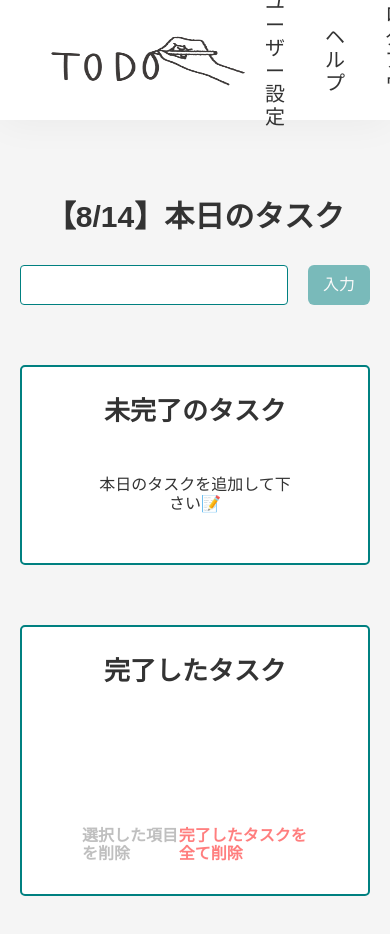
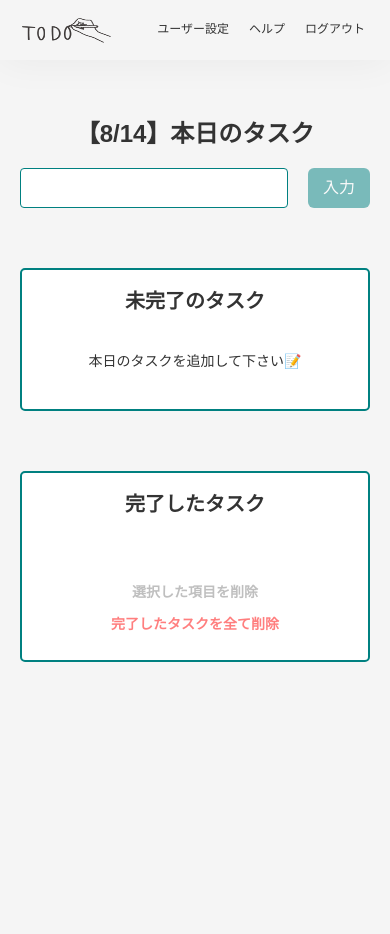
Before and after one commit to wadeen/original-react-todo, a React (Create React App) app: page /todo in a window 390 px wide. Shown: the top 934 px of the page. After the commit the page ends 844 px from the top, so only its background shows below. Built offline with nearby package versions, Linux system fonts and the light colour scheme.

Commit message:
update: All pages are responsive!

```diff
--- a/src/components/atoms/button/ChangeButton.tsx
+++ b/src/components/atoms/button/ChangeButton.tsx
@@ -17,4 +17,8 @@ const button = css`
   border-radius: 4px;
   padding: 5px 10px;
   color: #ffff;
+   @media screen and (max-width: 767px) {
+    padding: 3px 8px;
+    font-size: 1.4rem;
+  }
 `;
--- a/src/components/atoms/button/PrimaryButton.tsx
+++ b/src/components/atoms/button/PrimaryButton.tsx
@@ -31,6 +31,13 @@ const button = css`
   line-height: 50px;
   border-radius: 10px;
   transition: 0.3s ease;
+  @media screen and (max-width: 767px) {
+    font-size: 1.6rem;
+    width: 160px;
+    height: 40px;
+    line-height: 40px;
+    margin: 40px auto 0;
+  }
   :hover {
     opacity: 0.8;
   }
--- a/src/components/molecules/Login/LoginInputForm.tsx
+++ b/src/components/molecules/Login/LoginInputForm.tsx
@@ -13,7 +13,7 @@ type Props = {
 export const LoginInputForm: FC<Props> = memo(
   ({ type, title, readOnly, onChange, value }) => {
     return (
-      <div css={wrapper}>
+      <dl css={wrapper}>
         <dt>{title}</dt>
         <dd>
           <input
@@ -23,7 +23,7 @@ export const LoginInputForm: FC<Props> = memo(
             value={value}
           />
         </dd>
-      </div>
+      </dl>
     )
   }
 )
@@ -32,15 +32,29 @@ const wrapper = css`
   display: flex;
   align-items: center;
   justify-content: center;
+  @media screen and (max-width: 767px) {
+    flex-direction: column;
+    align-items: flex-start;
+  }
   &:not(:last-child) {
     margin-bottom: 40px;
+    @media screen and (max-width: 767px) {
+      margin-bottom: 20px;
+    }
   }
   dt {
     font-size: 2rem;
     width: 120px;
+    @media screen and (max-width: 767px) {
+      font-size: 1.6rem;
+      margin-bottom: 10px;
+    }
   }
   dd {
     font-size: 2rem;
+    @media screen and (max-width: 767px) {
+      font-size: 1.6rem;
+    }
     input {
       border: 1px solid #333;
       border-radius: 4px;
@@ -48,6 +62,9 @@ const wrapper = css`
       height: 35px;
       line-height: 35px;
       padding: 6px;
+      @media screen and (max-width: 767px) {
+        width: 280px;
+      }
     }
   }
 `
--- a/src/components/organisms/Header.tsx
+++ b/src/components/organisms/Header.tsx
@@ -10,7 +10,7 @@ export const Header = () => {
   const [loginState, setLoginState] = useRecoilState(userState)
 
   const onClickLogout = () => {
-    setLoginState({ isLogin: false, loginUser: "" })
+    setLoginState({ isLogin: false, loginUser: '' })
   }
 
   return (
@@ -53,6 +53,13 @@ const header = css`
   height: 120px;
   background-color: #fff;
   box-shadow: 0 1px 40px 0 rgba(0, 0, 0, 0.05);
+  @media screen and (max-width: 767px) {
+    position: fixed;
+    top: 0;
+    height: 60px;
+    z-index: 10;
+    background-color: whitesmoke;
+  }
 `
 
 const headerContainer = css`
@@ -63,6 +70,9 @@ const headerContainer = css`
   margin: 0 auto;
   height: 100%;
   padding: 0 25px;
+  @media screen and (max-width: 767px) {
+    padding: 0 10px;
+  }
 `
 
 const headerLeft = css`
@@ -71,6 +81,10 @@ const headerLeft = css`
   h1 {
     width: 240px;
     height: 120px;
+    @media screen and (max-width: 767px) {
+      width: 110px;
+      height: 60px;
+    }
     img {
       width: 100%;
       height: 100%;
@@ -84,9 +98,17 @@ const headerRight = css`
     display: flex;
     align-items: center;
     column-gap: 40px;
+    margin-right: 20px;
+    @media screen and (max-width: 767px) {
+      margin-right: 15px;
+      column-gap: 20px;
+    }
     li {
       font-size: 2rem;
       transition: opacity 0.3s ease;
+      @media screen and (max-width: 767px) {
+        font-size: 1.2rem;
+      }
       &:hover {
         opacity: 0.8;
       }
--- a/src/components/organisms/Login/LoginForm.tsx
+++ b/src/components/organisms/Login/LoginForm.tsx
@@ -1,6 +1,6 @@
 /** @jsxImportSource @emotion/react */
 import { css } from '@emotion/react'
-import { useState } from 'react'
+import { useState, useEffect } from 'react'
 import { PrimaryButton } from '../../atoms/button/PrimaryButton'
 import { LoginInputForm } from '../../molecules/Login/LoginInputForm'
 
@@ -26,7 +26,7 @@ export const LoginForm = () => {
   return (
     <div css={wrapper}>
       <h2>ログイン</h2>
-      <dl>
+      <div>
         <LoginInputForm
           type={'text'}
           title={'ログインID'}
@@ -56,7 +56,7 @@ export const LoginForm = () => {
           disabled={inputText === ''}
           onClick={onClickLogin}
         />
-      </dl>
+      </div>
       <ToastContainer />
     </div>
   )
@@ -71,11 +71,19 @@ const wrapper = css`
   position: relative;
   background-color: #fff;
   box-shadow: 2px 1px 10px rgba(0, 0, 0, 0.1);
+  @media screen and (max-width: 767px) {
+    margin: 60px 20px;
+    width: calc(100% - 40px);
+  }
   h2 {
     font-size: 3rem;
     font-weight: 700;
     margin-bottom: 40px;
     text-align: center;
+    @media screen and (max-width: 767px) {
+      font-size: 2.4rem;
+      margin-bottom: 20px;
+    }
   }
 `
 
@@ -88,8 +96,17 @@ const hint = css`
   padding-right: 30px;
   font-weight: 700;
   outline: none;
+  @media screen and (max-width: 767px) {
+    font-size: 1.2rem;
+    top: calc(50% + 35px);
+    right: 10px;
+  }
 `
 
 const hintText = css`
   font-size: 1.4rem;
+  @media screen and (max-width: 767px) {
+    width: 150px;
+    font-size: 1rem;
+  }
 `
--- a/src/components/organisms/Todo/CompleteTask.tsx
+++ b/src/components/organisms/Todo/CompleteTask.tsx
@@ -69,20 +69,34 @@ const completeTask = css`
   margin-bottom: 80px;
   position: relative;
   background-color: #fff;
+  @media screen and (max-width: 767px) {
+    padding: 20px 40px 40px;
+    margin-bottom: 60px;
+  }
   h3 {
     font-size: 2.6rem;
     font-weight: 700;
     list-style: 0.05;
     text-align: center;
     margin-bottom: 30px;
+    @media screen and (max-width: 767px) {
+      font-size: 2rem;
+      margin-bottom: 20px;
+    }
   }
   ul {
     min-height: 80px;
+    @media screen and (max-width: 767px) {
+      min-height: 20px;
+    }
     li {
       font-size: 1.8rem;
       font-weight: 500;
       display: flex;
       align-items: center;
+      @media screen and (max-width: 767px) {
+        font-size: 1.6rem;
+      }
       &:not(:last-child) {
         margin-bottom: 15px;
       }
@@ -108,10 +122,19 @@ const remove = css`
   justify-content: space-between;
   position: relative;
   bottom: -30px;
+  @media screen and (max-width: 767px) {
+    display: block;
+    line-height: 2;
+    text-align: center;
+    bottom: -20px;
+  }
   button {
     color: gray;
     font-size: 1.6rem;
     font-weight: 700;
+    @media screen and (max-width: 767px) {
+      font-size: 1.4rem;
+    }
     &:last-child {
       color: red;
     }
--- a/src/components/organisms/Todo/InCompleteTask.tsx
+++ b/src/components/organisms/Todo/InCompleteTask.tsx
@@ -59,12 +59,19 @@ const incompleteTask = css`
   border-radius: 5px;
   position: relative;
   background-color: #fff;
+  @media screen and (max-width: 767px) {
+    padding: 20px 40px 40px;
+  }
   h3 {
     font-size: 2.6rem;
     font-weight: 700;
     list-style: 0.05;
     text-align: center;
     margin-bottom: 30px;
+    @media screen and (max-width: 767px) {
+      font-size: 2rem;
+      margin-bottom: 20px;
+    }
   }
   ul {
     min-height: 80px;
@@ -73,6 +80,9 @@ const incompleteTask = css`
       font-weight: 500;
       display: flex;
       align-items: center;
+      @media screen and (max-width: 767px) {
+        font-size: 1.6rem;
+      }
       &:not(:last-child) {
         margin-bottom: 15px;
       }
@@ -88,6 +98,11 @@ const notask = css`
   text-align: center;
   margin-bottom: -30px;
   padding: 20px 10px;
+  @media screen and (max-width: 767px) {
+    margin-bottom: -20px;
+    padding: 20px 10px;
+    font-size: 1.4rem;
+  }
 `
 
 const tasks = css`
@@ -96,12 +111,15 @@ const tasks = css`
   position: absolute;
   right: 20px;
   bottom: 10px;
+  @media screen and (max-width: 767px) {
+    font-size: 1.2rem;
+    bottom: 5px;
+  }
 `
 
 const completeButton = css`
   font-size: 1.5rem;
   padding: 4px 8px;
-  width: 50px;
   height: 25px;
   text-align: center;
   background-color: #0d6efd;
@@ -109,4 +127,10 @@ const completeButton = css`
   color: #fff;
   margin-left: 20px;
   white-space: nowrap;
+  @media screen and (max-width: 767px) {
+    font-size: 1.4rem;
+    height: 22px;
+    line-height: 22px;
+    padding: 0 6px;
+  }
 `
--- a/src/components/pages/Help.tsx
+++ b/src/components/pages/Help.tsx
@@ -18,9 +18,9 @@ export const Help = () => {
         {loginState.isLogin ? (
           <>
             <p>
-              入力欄に本日のタスクを入れて、入力ボタンを押して下さい。
+              入力欄に本日のタスクを入れて、<br className="br-767"/>入力ボタンを押して下さい。
               <br />
-              未入力タスクに同じタスクが追加された場合は、完了時に統一されます。
+              未入力タスクに同じタスクが追加された場合は、<br className="br-767"/>完了時に統一されます。
             </p>
             <div css={back}>
               <Link to="/todo">ToDoアプリへ戻る</Link>
@@ -48,14 +48,31 @@ const wrapper = css`
   margin: 0 auto;
   padding: 100px 20px;
   text-align: center;
+  @media screen and (max-width: 767px) {
+    padding: 60px 20px;
+  }
   h2 {
     font-size: 3rem;
     font-weight: 700;
     margin-bottom: 30px;
+    @media screen and (max-width: 767px) {
+      font-size: 2.4rem;
+      margin-bottom: 20px;
+    }
   }
   p {
     font-size: 1.8rem;
     line-height: 1.4;
+    @media screen and (max-width: 767px) {
+      font-size: 1.4rem;
+      font-feature-settings: "palt";
+    }
+    .br-767 {
+      display: none;
+      @media screen and (max-width: 767px) {
+        display: block;
+    }
+    }
   }
 `
 
@@ -65,6 +82,10 @@ const back = css`
   color: blue;
   text-decoration: underline;
   transition: 0.3s ease;
+   @media screen and (max-width: 767px) {
+    margin-top: 20px;
+    font-size: 1.4rem;
+   }
   :hover {
     opacity: 0.8;
   }
--- a/src/components/pages/Todo.tsx
+++ b/src/components/pages/Todo.tsx
@@ -70,12 +70,19 @@ const wrapper = css`
   width: min(100%, 700px);
   margin: 80px auto;
   padding: 0 20px;
+  @media screen and (max-width: 767px) {
+    margin: 60px 0;
+  }
   h2 {
     font-size: 3rem;
     font-weight: 700;
     list-style: 0.05;
     text-align: center;
     margin-bottom: 30px;
+    @media screen and (max-width: 767px) {
+      font-size: 2.4rem;
+      margin-bottom: 20px;
+    }
   }
   span {
     display: block;
--- a/src/components/pages/UserManagement.tsx
+++ b/src/components/pages/UserManagement.tsx
@@ -6,9 +6,8 @@ import { ChangeButton } from '../atoms/button/ChangeButton'
 import { useRecoilState } from 'recoil'
 import { userState } from '../../store/userState'
 
-// Recoil: ログイン有無の状態監視
-
 export const UserManagement = () => {
+  // Recoil: ログイン有無の状態監視
   const [loginState, setLoginState] = useRecoilState(userState)
 
   return (
@@ -60,20 +59,35 @@ const wrapper = css`
   width: min(100%, 600px);
   margin: 60px auto;
   background-color: #fff;
+  @media screen and (max-width: 767px) {
+    width: calc(100% - 40px);
+  }
   h2 {
     font-size: 3rem;
     text-align: center;
     font-weight: 700;
     line-height: 2;
     border-bottom: 1px solid teal;
+    @media screen and (max-width: 767px) {
+      font-size: 2.4rem;
+    }
+  }
+  dl {
+    dt {
+      @media screen and (max-width: 767px) {
+        font-size: 1.4rem;
+      }
+    }
   }
 `
 
 const settings = css`
-  /* background-color: orange; */
   padding: 50px;
   width: 60%;
   margin: 0 auto;
+  @media screen and (max-width: 767px) {
+    padding: 30px 20px 20px;
+  }
   div {
     display: flex;
     align-items: center;
@@ -90,10 +104,16 @@ const loginUser = css`
   justify-content: center;
   margin-top: 30px;
   font-size: 2rem;
+  @media screen and (max-width: 767px) {
+    font-size: 1.6rem;
+  }
   li {
     &:last-child {
       font-size: 2.6rem;
       font-weight: 700;
+      @media screen and (max-width: 767px) {
+        font-size: 2.2rem;
+      }
     }
   }
 `
--- a/src/index.css
+++ b/src/index.css
@@ -1,10 +1,5 @@
 @charset "UTF-8";
 
-*,
-*::before,
-*::after {
-  box-sizing: border-box;
-}
 html {
   /* フォントサイズ：1rem=10px */
   font-size: 62.5%;
@@ -30,8 +25,8 @@ body {
   flex: 1;
 }
 
-/* disabled設定 */
-.disabled {
-  pointer-events: none;
-  cursor: not-allowed;
+@media screen and (max-width: 767px) {
+  body {
+    padding-top: 60px;
+  }
 }
```
Also changed, not shown: 1 other file (tests, documents, lock files or other folders).
